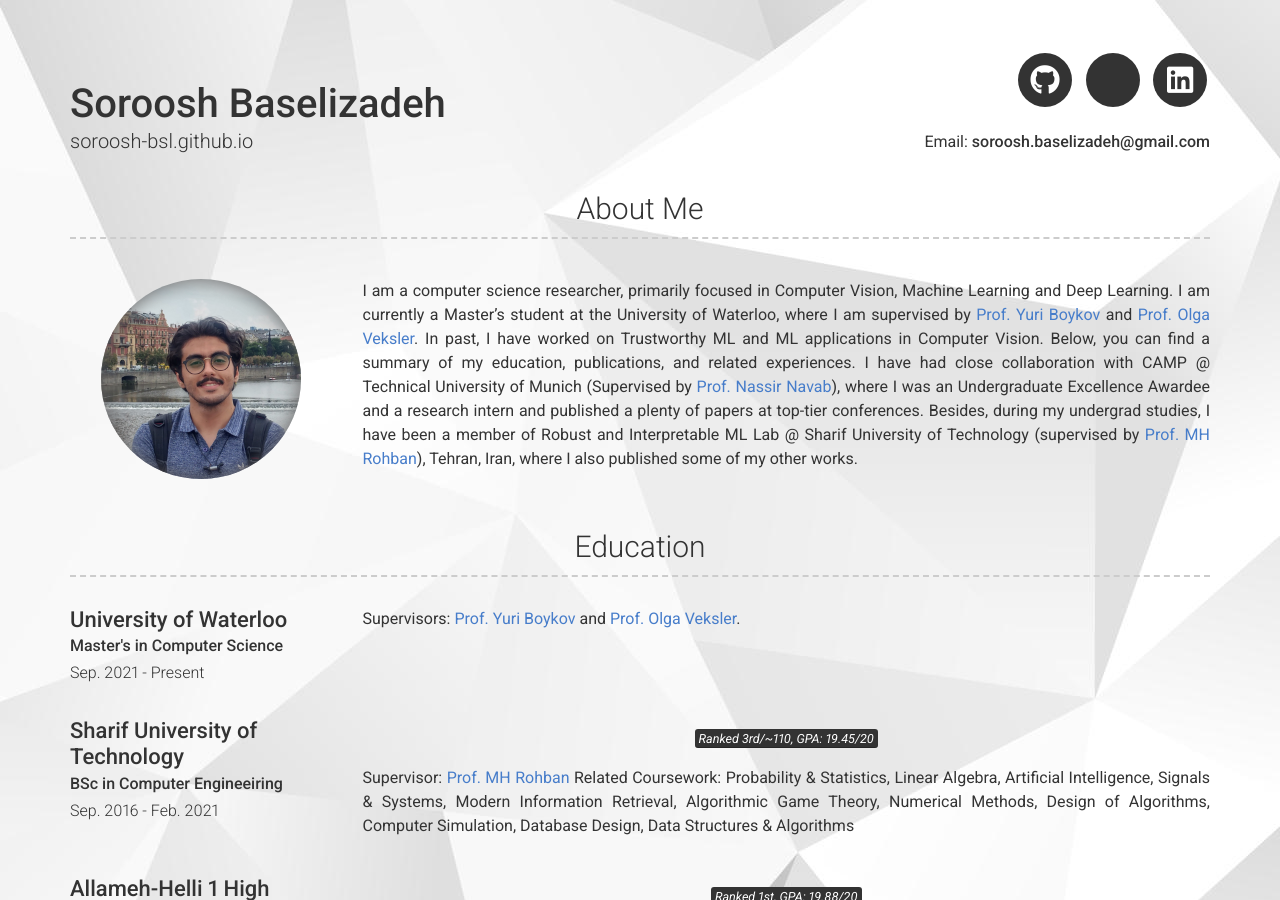
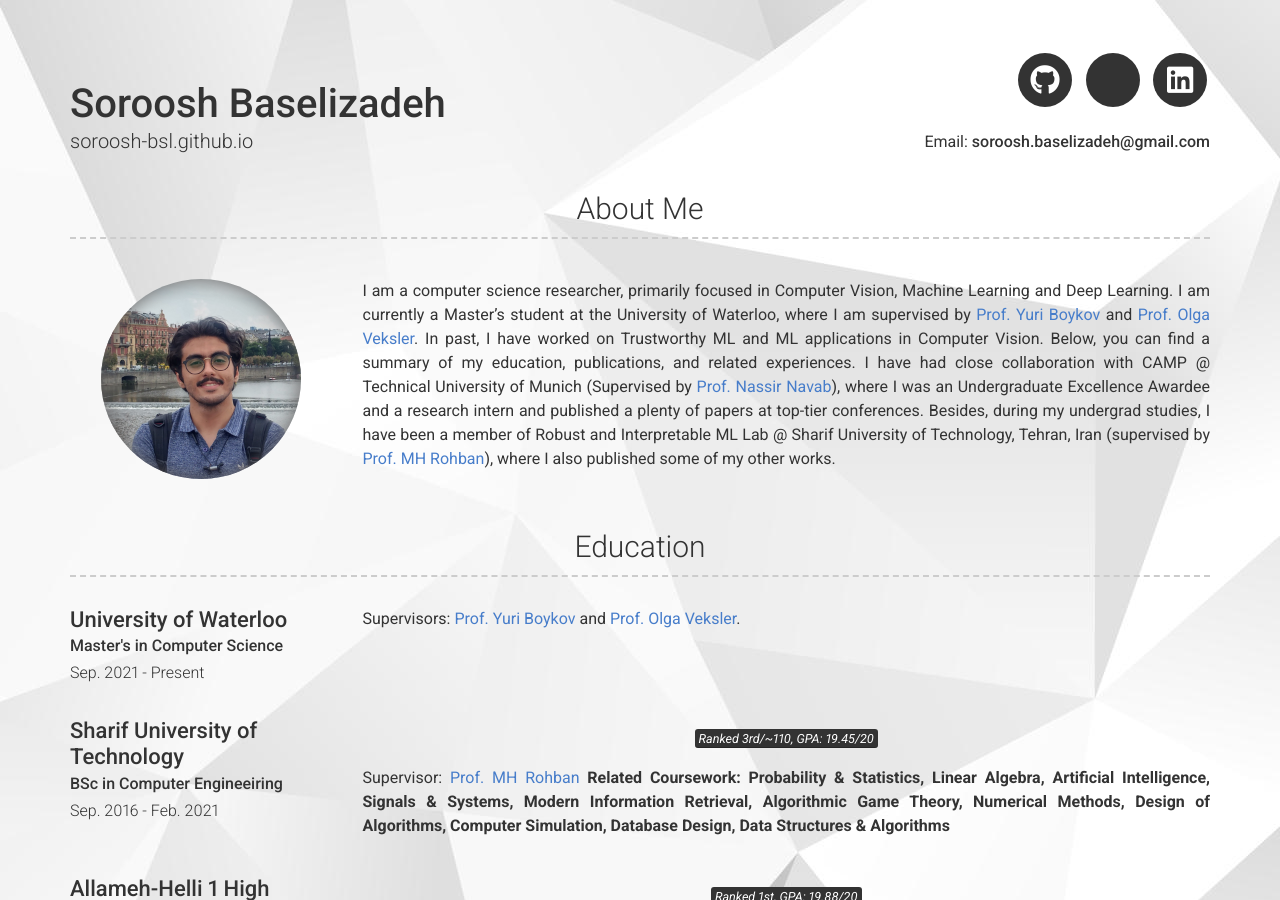
Before and after one commit to Soroosh-Bsl/soroosh-bsl.github.io, a Jekyll site: the page built from index.md, in a window 1280 px wide and 900 px high. Built offline with Jekyll 4.4.1, drawn with Linux system fonts in a browser that asks for light colours; nearby versions of some CDN libraries; a style sheet for code colours, icons or effects is not loaded.

Commit message:
update oct 2021 3

```diff
--- a/_config.yml
+++ b/_config.yml
@@ -61,8 +61,8 @@ about_content: | # this will include new lines to allow paragraphs
   I have had close collaboration with CAMP @ Technical University of Munich
   (Supervised by <a href="https://scholar.google.de/citations?hl=en&user=kzoVUPYAAAAJ&view_op=list_works&sortby=pubdate">Prof. Nassir Navab</a>),
   where I was an Undergraduate Excellence Awardee and a research intern and published a plenty of papers at top-tier conferences.
-  Besides, during my undergrad studies, I have been a member of Robust and Interpretable ML Lab @ Sharif University of Technology
-  (supervised by <a href="https://scholar.google.com/citations?hl=en&user=pRyJ6FkAAAAJ&view_op=list_works&sortby=pubdate">Prof. MH Rohban</a>), Tehran, Iran,
+  Besides, during my undergrad studies, I have been a member of Robust and Interpretable ML Lab @ Sharif University of Technology, Tehran, Iran
+  (supervised by <a href="https://scholar.google.com/citations?hl=en&user=pRyJ6FkAAAAJ&view_op=list_works&sortby=pubdate">Prof. MH Rohban</a>),
   where I also published some of my other works.
 
 content:
@@ -84,7 +84,7 @@ content:
           <mark>Ranked 3rd/~110, GPA: 19.45/20</mark>
         description: | # this will include new lines to allow paragraphs
           Supervisor: <a href="https://scholar.google.com/citations?hl=en&user=pRyJ6FkAAAAJ&view_op=list_works&sortby=pubdate">Prof. MH Rohban</a>
-          Related Coursework: Probability & Statistics, Linear Algebra, Artificial Intelligence, Signals & Systems, Modern Information Retrieval, Algorithmic Game Theory, Numerical Methods, Design of Algorithms, Computer Simulation, Database Design, Data Structures & Algorithms
+          <b>Related Coursework: Probability & Statistics, Linear Algebra, Artificial Intelligence, Signals & Systems, Modern Information Retrieval, Algorithmic Game Theory, Numerical Methods, Design of Algorithms, Computer Simulation, Database Design, Data Structures & Algorithms
       - layout: top-left
         title: Allameh-Helli 1 High School
         sub_title: Diploma in Mathematics and Physics
```
